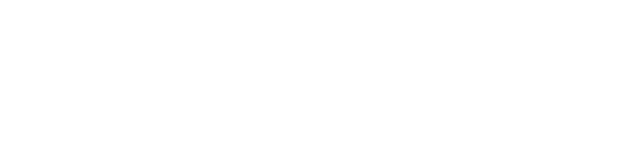
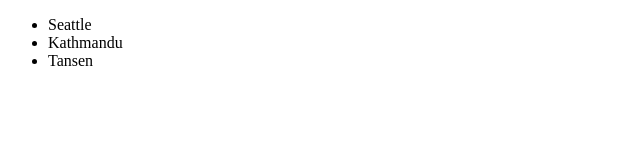
Before and after one commit to deepikaasharma/html-exercise-one, a plain HTML site: page index.html in a window 1280 px wide. Shown: the whole page, without its empty margins (0-640 px from the left). Drawn offline with Linux system fonts and the light colour scheme.

Commit message:
unordered list cities visited

```diff
--- a/index.html
+++ b/index.html
@@ -1,9 +1,15 @@
 <!DOCTYPE html>
 <html>
     <head>
-        <title></title>
+        <title>html exercise</title>
     </head>
     <body>
+        <ul>
+            <li>Seattle</li>
+            <li>Kathmandu</li>
+            <li>Tansen</li>
+        </ul>
+
 
     </body>
 </html>
```
